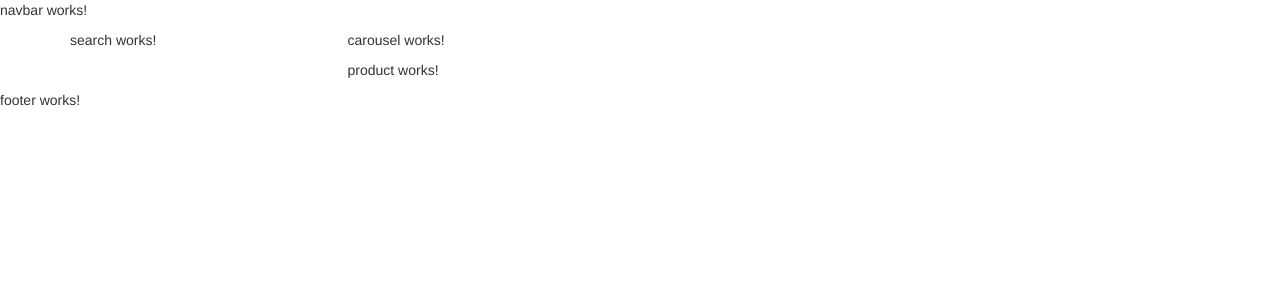
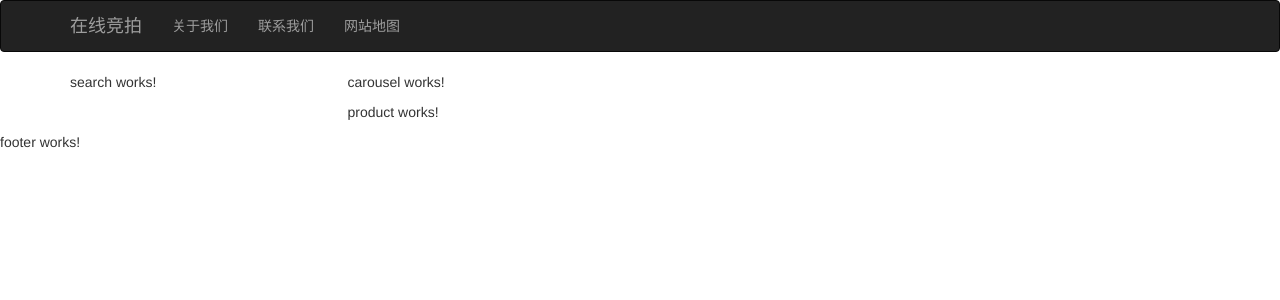
Before and after one commit to quadrant26/angular4_demo, an Angular app in the folder angular-app/: page / in a window 1280 px wide. Shown: the top 300 px of the page. Built offline with nearby package versions, Linux system fonts and the light colour scheme.

Commit message:
导航栏( navbar ) html

```diff
--- a/angular-app/src/app/navbar/navbar.component.html
+++ b/angular-app/src/app/navbar/navbar.component.html
@@ -1,3 +1,23 @@
-<p>
-  navbar works!
-</p>
+<div class="navbar navbar-inverse navbar-fixed">
+  <div class="container">
+    <!-- 导航头部 -->
+    <div class="navbar-header">
+      <button type="button" class="navbar-toggle" data-toggle="collapse" data-target=".navbar-collapse-e1">
+        <span class="icon-bar"></span>
+        <span class="icon-bar"></span>
+        <span class="icon-bar"></span>
+      </button>
+      <a href="javascript:;" class="navbar-brand">在线竞拍</a>
+    </div>
+    <!--end: 导航头部 -->
+    <!-- 导航列表 -->
+    <div class="collapse navbar-collapse navbar-collapse-e1">
+      <ul class="navbar-nav nav">
+        <li><a href="javascript:;">关于我们</a></li>
+        <li><a href="javascript:;">联系我们</a></li>
+        <li><a href="javascript:;">网站地图</a></li>
+      </ul>
+    </div>
+    <!--end: 导航列表 -->
+  </div>
+</div>
```
